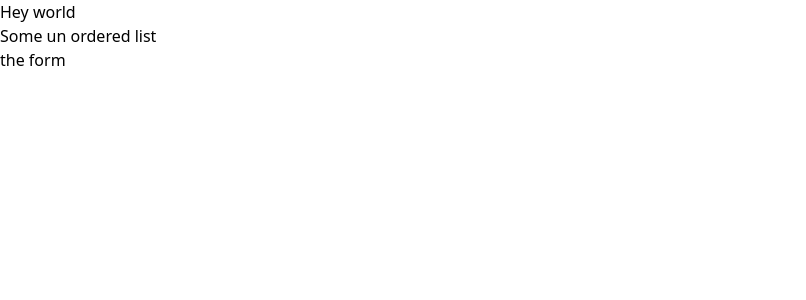
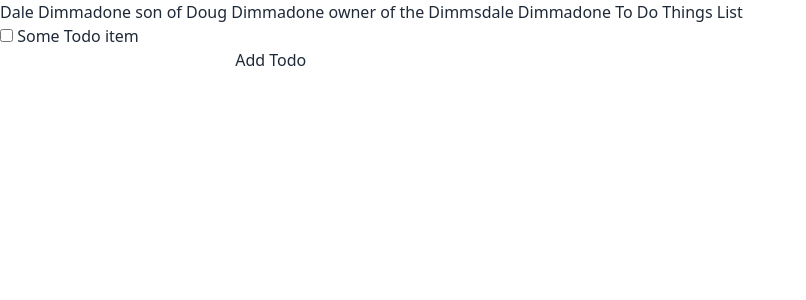
Before and after one commit to B4Dmonkey/SomethingTodo, a FastAPI app: page / in a window 1280 px wide. Shown: the top 300 px of the page, without its empty margins (0-806 px from the left). Run offline with FastAPI, Linux system fonts and the light colour scheme; some libraries are stand-ins or nearby versions.

Commit message:
Begin outlining ui

```diff
--- a/htmx-python-todo/templates/index.html
+++ b/htmx-python-todo/templates/index.html
@@ -7,11 +7,46 @@
       crossorigin="anonymous"
     ></script>
     <!-- Remove the following if going to prod -->
+    <link
+      href="https://cdn.jsdelivr.net/npm/daisyui@3.5.0/dist/full.css"
+      rel="stylesheet"
+      type="text/css"
+    />
     <script src="https://cdn.tailwindcss.com"></script>
   </head>
+
   <body>
-    <h1>Hey world</h1>
-    <div>Some un ordered list</div>
-    <div>the form</div>
+    <div className="container mx-auto">
+      <h1>
+        Dale Dimmadone son of Doug Dimmadone owner of the Dimmsdale Dimmadone To
+        Do Things List
+      </h1>
+
+      <ul>
+        <li>
+          <input
+            type="checkbox"
+            name="todo"
+            id="todo"
+            className="input input-bordered w-full max-w-xs"
+          />
+          <span>Some Todo item</span>
+        </li>
+      </ul>
+
+      <div className="grid grid-cols-2 space-x-4">
+        <input
+          type="text"
+          name="todo"
+          id="todo"
+          className="input input-bordered w-full max-w-xs"
+        />
+        <button className="btn btn-active">Add Todo</button>
+      </div>
+    </div>
   </body>
 </html>
+
+<style>
+  /* styles are missing from the react app. They're probably magically added  */
+</style>
```
